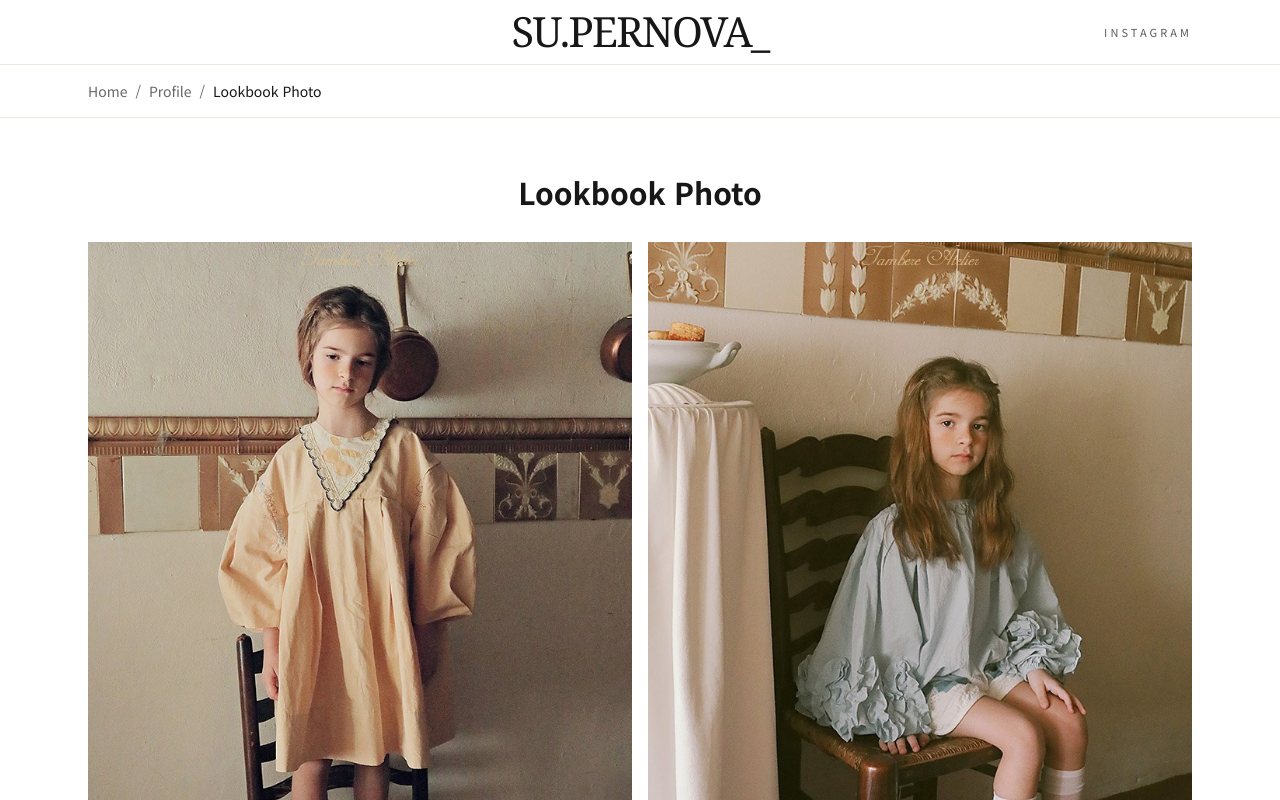
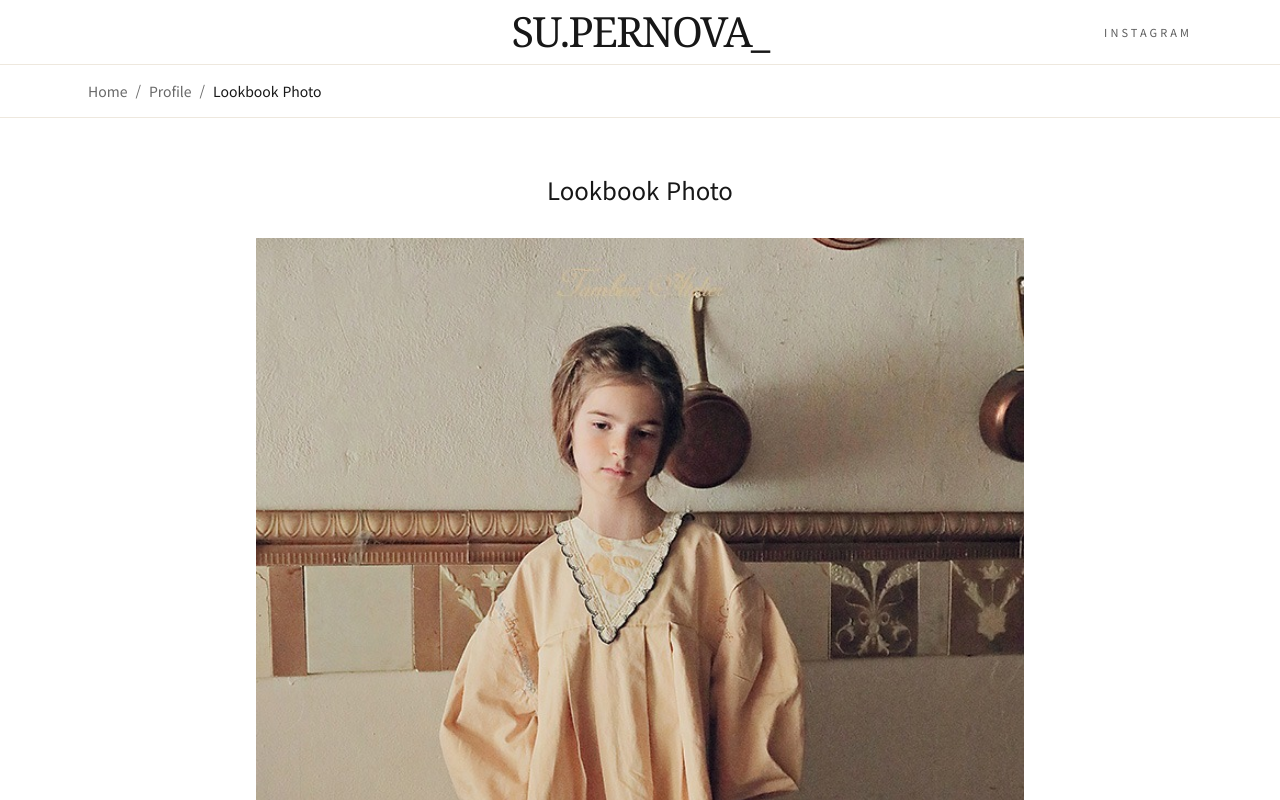
Before and after one commit to shubbydobob/supernova, a Next.js app: page /portfolio/editorial-cafe-campaign in a window 1280 px wide. Shown: the top 800 px of the page. Built offline with nearby package versions, Linux system fonts and the light colour scheme.

Commit message:
상세 페이지 이미지를 세로로 한 줄 배치로 변경

```diff
--- a/app/portfolio/[slug]/page.tsx
+++ b/app/portfolio/[slug]/page.tsx
@@ -57,10 +57,10 @@ export default async function PortfolioDetailPage({ params }: PortfolioDetailPag
         ]}
       />
 
-      <Section className="pt-10 sm:pt-14">
-        <div className="space-y-8">
+      <Section className="pt-8 sm:pt-12">
+        <div className="mx-auto max-w-3xl space-y-8">
           <div className="text-center">
-            <h1 className="text-2xl font-semibold text-ink sm:text-3xl">{item.title}</h1>
+            <h1 className="text-xl font-normal text-ink sm:text-2xl">{item.title}</h1>
           </div>
           <ImageGallery images={item.images} alt={item.title} />
         </div>
--- a/components/portfolio/image-gallery.tsx
+++ b/components/portfolio/image-gallery.tsx
@@ -7,20 +7,19 @@ interface ImageGalleryProps {
 
 export function ImageGallery({ images, alt }: ImageGalleryProps) {
   return (
-    <section aria-labelledby="portfolio-gallery-heading" className="space-y-6">
-      <div className="grid gap-4 md:grid-cols-2">
-        {images.map((image, index) => (
+    <section aria-labelledby="portfolio-gallery-heading" className="space-y-4">
+      {images.map((image, index) => (
+        <div key={image} className="w-full">
           <OptimizedImage
-            key={image}
             src={image}
             alt={`${alt} image ${index + 1}`}
             width={1200}
-            height={1500}
+            height={1600}
             wrapperClassName="overflow-hidden bg-white"
-            className="aspect-[3/4] object-cover"
+            className="w-full object-cover"
           />
-        ))}
-      </div>
+        </div>
+      ))}
     </section>
   );
 }
```
